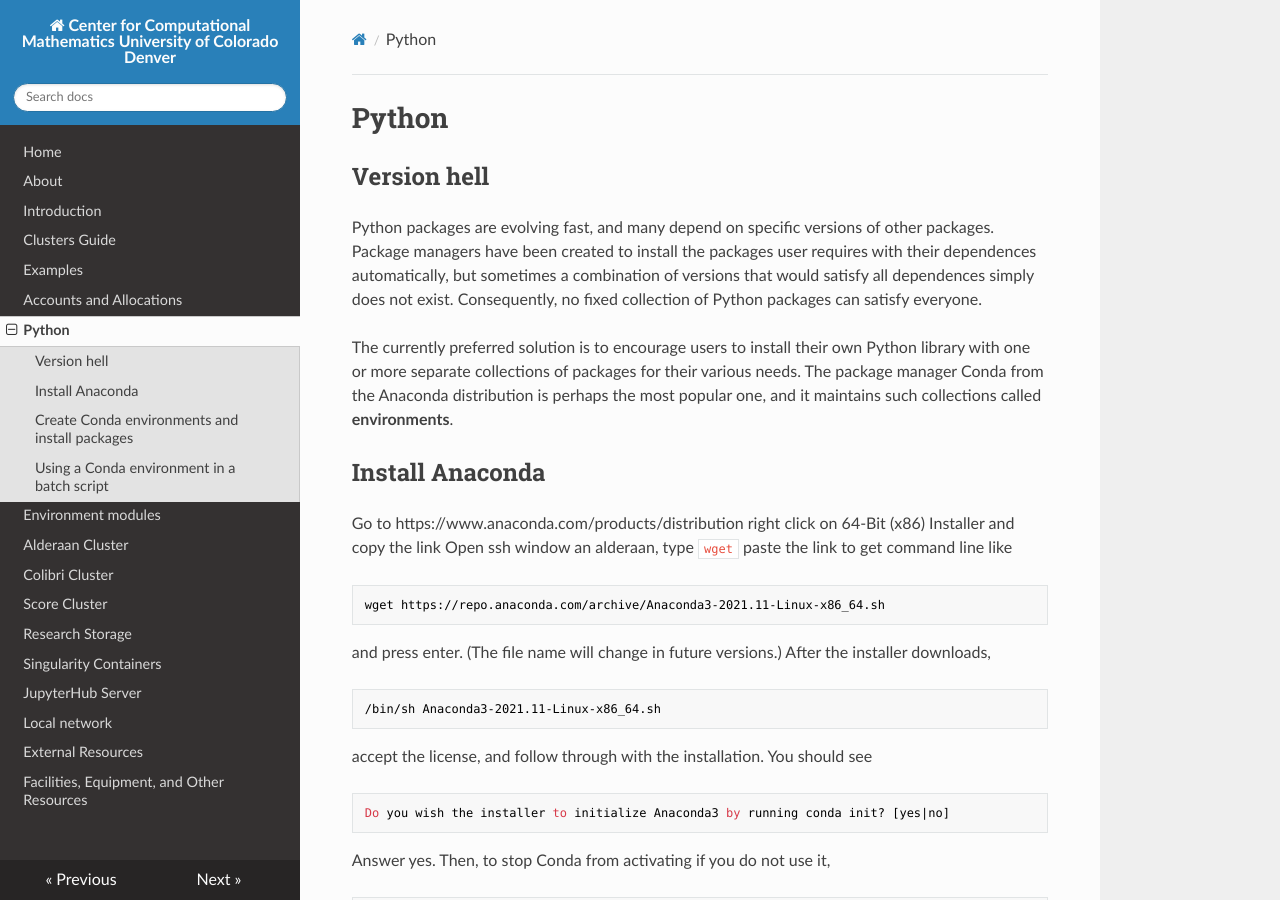
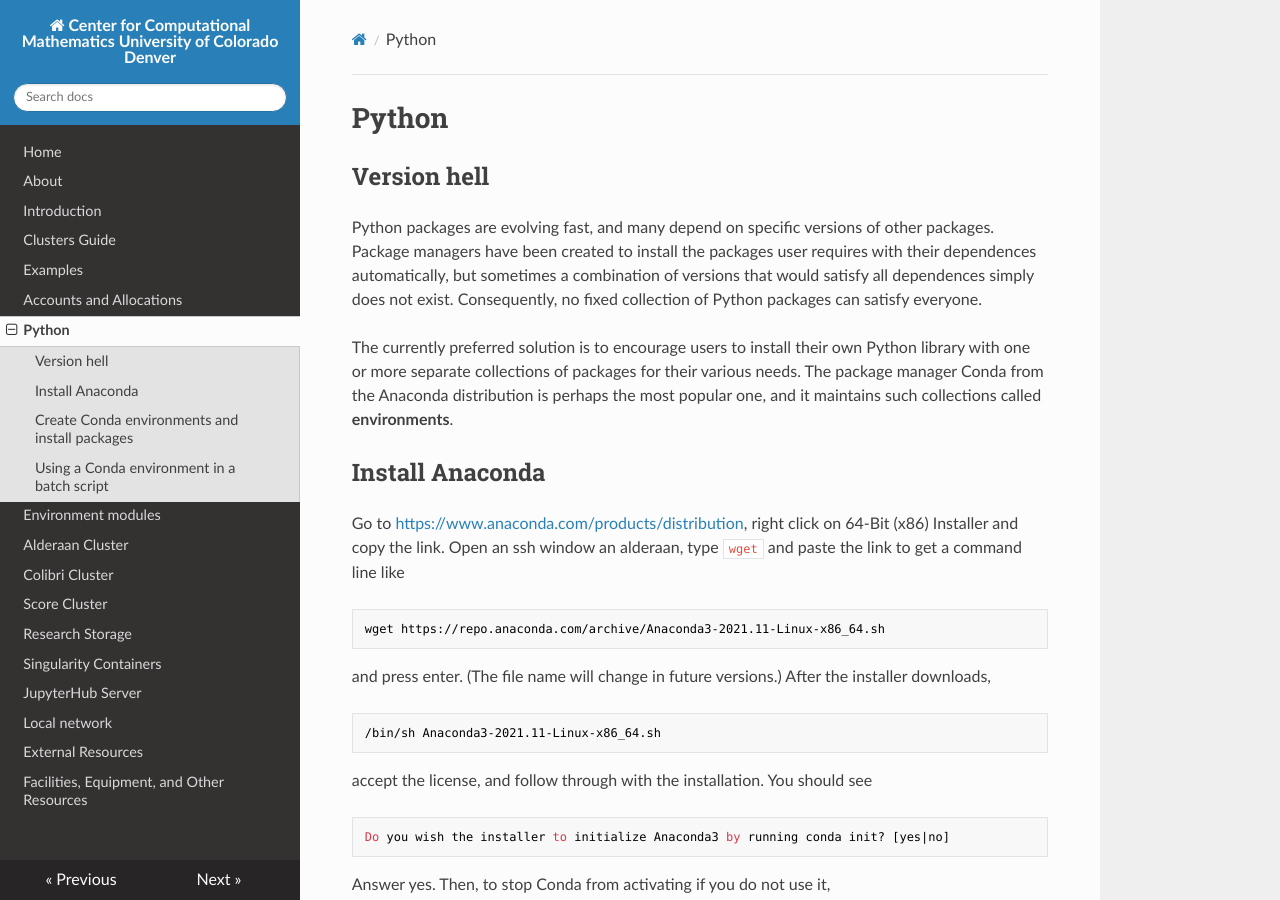
Before and after one commit to ccmucdenver/ccm-docs, an MkDocs documentation site: the page built from docs/python.md, in a window 1280 px wide and 900 px high. Built offline with MkDocs 1.6.1, drawn with Linux system fonts in a browser that asks for light colours; nearby versions of some CDN libraries.

Commit message:
small edits

```diff
--- a/docs/python.md
+++ b/docs/python.md
@@ -11,8 +11,9 @@ Anaconda distribution is perhaps the most popular one, and it maintains such col
 
 
 ## Install Anaconda
-Go to https://www.anaconda.com/products/distribution right click on 64-Bit (x86) Installer and copy the link
-Open ssh window an alderaan, type `wget` paste the link to get command line like
+Go to [https://www.anaconda.com/products/distribution](https://www.anaconda.com/products/distributio),
+ right click on 64-Bit (x86) Installer and copy the link.
+Open an ssh window an alderaan, type `wget` and paste the link to get a command line like
 
     wget https://repo.anaconda.com/archive/Anaconda3-2021.11-Linux-x86_64.sh
 
```
